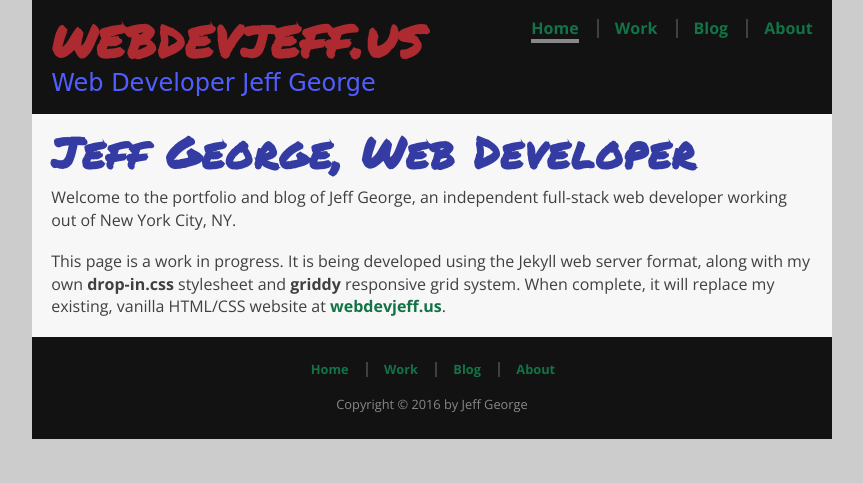
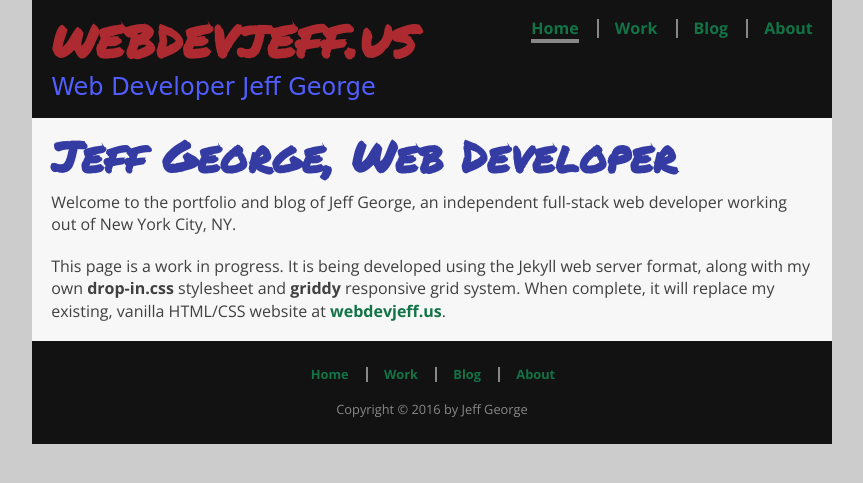
Before and after one commit to webdevjeffus/webdev-new, a Jekyll site: the page built from index.md, in a window 1280 px wide. Shown: the top 483 px of the page, without its empty margins (208-1071 px from the left). Built offline with Jekyll 4.4.1, drawn with Linux system fonts in a browser that asks for light colours; nearby versions of some CDN libraries; some web fonts are replaced.

Commit message:
Update drop-in and griddy to latest versions

```diff
--- a/css/drop-in-wb.css
+++ b/css/drop-in-wb.css
@@ -1,6 +1,10 @@
 /*! drop-in-wb.css | "Whiteboard" theme by Jeff George */
-/*! Based on drop-in.css v2.0 */
+/*! Based on drop-in.css v2.1 */
 /*! MIT License | github.com/webdevjeffus/drop-in-css */
+
+/* drop-in.css v2.0+ is compatible with griddy.css v1.0+ */
+/* griddy.css - a lightweight, responsive 12-column grid system */
+/* github/webdevjeffus/griddy */
 
 /* IMPORT COMMANDS ***************************************************/
 
@@ -86,37 +90,26 @@
   max-width: 800px;   /* Disable if using with griddy.css */
 }
 
-h1, h2, h3, h4, h5, h6 {
+h1, h2, h3, h4, h5, h6, p, label, li, img {
   margin: 0;
   padding: 0.6rem 0 0;
 }
 
+p:first-of-type { padding-top: 0;}
+  /* Improves spacing because header fonts in WB lack descenders */
+
 p,
-label {
-  line-height: 1.4;
-  margin: 0;
-  padding: 0.6rem 0;
-}
+li:last-of-type { margin-bottom: 0.6rem; }
 
-p:first-of-type { padding-top: 0;}
-
-li {
-  margin: 0;
-  padding: 0.6rem 0 0;
-}
-
-li:last-of-type { margin-bottom: 0.6rem; }
+p,
+label { line-height: 1.4; }
 
 ul { list-style: none; }
 ol { padding-left: 1.5em;}
   /* Use of em instead of rem for left padding is deliberate,
      so indent will scale with font */
 
-img {
-  width: 100%;
-  margin: 0;
-  padding: 0.6rem 0;
-}
+img { width: 100%; }
 
 /* Clearfix - Clears floats at end of section */
 header:after,
@@ -135,8 +128,9 @@
 }
 
 /* Borders */
-header nav li,
-footer nav li     { border-left: 0.125rem solid; }
+body>header nav li,
+body>footer nav li { border-left: 0.125rem solid; }
+
 main section      { border-bottom: 2px solid; }
 main table        { border: 2px solid; }
 main th, main td  { border: 1px solid; }
@@ -154,13 +148,13 @@
 
 h1, h2 {
   font-family: 'Permanent Marker', 'Comic Sans MS', sans-serif;
-  letter-spacing: 0.1rem;
+  letter-spacing: 0.02em;
   line-height: 0.9;
-  padding-bottom: 0.9rem;
+  padding-bottom: 0.35em;
 }
 
 h3, h4, h5, h6,
-header p { font-family: 'Walter Turncoat', 'Comic Sans MS', sans-serif; }
+body>header p { font-family: 'Walter Turncoat', 'Comic Sans MS', sans-serif; }
 
 /* Heading sizes revised for Whiteboard theme fonts */
 h1 { font-size: 2.7rem; }
@@ -203,12 +197,10 @@
         Low:  rgb( 10, 64, 39); /* Lo Grn *
 \* End Whiteboard Color Palette **************/
 
-html {
-  background-color: rgb(204,204,204); /* Lo Wht */
-}
+html { background-color: rgb(204,204,204); } /* Lo Wht */
 
 body,
-header nav input[type="submit"] {
+body>header nav input[type="submit"] {
   background-color: rgb( 18, 18, 18); /* Md Blk */
   color: rgb( 81, 94,255); /* Hi Blu */
 }
@@ -218,25 +210,29 @@
   color: rgb( 64, 64, 64);  /* Hi Blk */
 }
 
-footer { color: #888; }
+body>header,
+body>footer { color: #888; }
+
+body>header p { color: rgb( 81, 94,255); }
 
 a:link,
 a:visited,
-header nav input[type="submit"] { color: rgb( 18,115, 70); } /* Md Grn */
+body>header nav input[type="submit"] {
+  color: rgb( 18,115, 70);
+}                    /* Md Grn */
 
 a:hover,
 a:active,
-header nav input[type="submit"]:hover,
-header nav input[type="submit"]:active { color: rgb( 32,204,124); } /* Hi Grn */
+body>header nav input[type="submit"]:hover,
+body>header nav input[type="submit"]:active {
+  color: rgb( 32,204,124);
+}                    /* Hi Grn */
 
-header nav li,
-footer nav li { border-color: rgb( 64, 64, 64); } /* Lo Wht */
+body>header h1 a:link,
+body>header h1 a:visited { color: rgb(173, 43, 48); }   /* Md Red */
 
-header h1 a:link,
-header h1 a:visited { color: rgb(173, 43, 48); }   /* Md Red */
-
-header h1 a:hover,
-header h1 a:active { color: rgb(255, 63, 71); }   /* Hi Red */
+body>header h1 a:hover,
+body>header h1 a:active { color: rgb(255, 63, 71); }   /* Hi Red */
 
 main h1,
 main h2,
@@ -278,34 +274,34 @@
 /* HEADER STYLES *****************************************************\
 \* Do not edit when altering themes **********************************/
 
-header { padding: 0.6rem 1.2rem; }
+body>header { padding: 0.6rem 1.2rem; }
 
-header>h1,
-header div { float: left; }
+body>header>h1,
+body>header div { float: left; }
 
-header h1 {
+body>header h1 {
   font-size: 3.3rem;
   line-height: .7;
 }
 
-header p {
+body>header p {
   font-size: 1.5rem;
   line-height: 1;
 }
 
-header nav { float: right; }
+body>header nav { float: right; }
 
-header nav ul { padding: 0.6rem 0; }
+body>header nav ul { padding: 0.6rem 0; }
 
-header nav li {
+body>header nav li {
   display: inline-block;
   padding: 0 0.875rem 0 1rem;
 }
 
-header nav li:first-of-type { border-left: none; }
-header nav li:last-of-type { padding-right: 0;}
+body>header nav li:first-of-type { border-left: none; }
+body>header nav li:last-of-type { padding-right: 0;}
 
-header nav input[type="submit"] {
+body>header nav input[type="submit"] {
   overflow: visible;
   text-align: center;
   width: auto;
@@ -341,6 +337,8 @@
   margin: 0.6rem 0;
   font-size: 0.8rem;
 }
+
+main header p:last-child { padding-bottom: 0.6rem;}
 
 
 /* Forms - use of em instead of rem is deliberate in this section */
@@ -398,25 +396,25 @@
 /* FOOTER STYLES *****************************************************\
 \* Do not edit when altering themes **********************************/
 
-footer {
+body>footer {
   text-align: center;
   font-size: 0.8rem;
   padding: 1rem;
 }
 
-footer nav ul {
+body>footer nav ul {
   list-style: none;
   padding: 0.6rem 0;
 }
 
-footer nav li {
+body>footer nav li {
   display: inline-block;
   padding: 0 0.875rem 0 1rem;
 }
 
-footer nav li:first-of-type { border-left: none; }
+body>footer nav li:first-of-type { border-left: none; }
 
-footer nav input[type="submit"] {
+body>footer nav input[type="submit"] {
   overflow: visible;
   text-align: center;
   width: auto;
@@ -424,3 +422,16 @@
 }
 
 /* END FOOTER STYLES *************************************************/
+
+
+/* BROWSER UPGRADE WARNING STYLES from HTML5 Boilerplate *************\
+\* Do not edit when customizing themes *******************************/
+
+.browserupgrade {
+  margin: 0.2em 0;
+  background: #ccc;
+  color: #000;
+  padding: 0.2em 0;
+}
+
+/* END BROWSER UPGRADE WARNING STYLES ********************************/
```
Also changed, not shown: css/griddy.css (+116 -168 lines).
